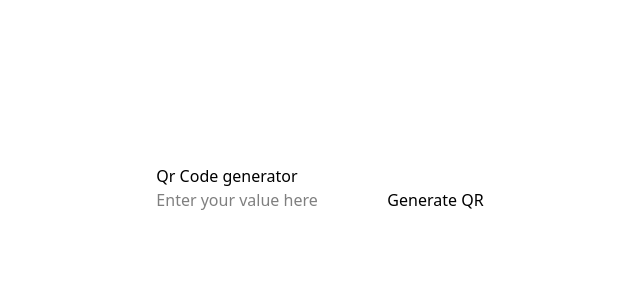
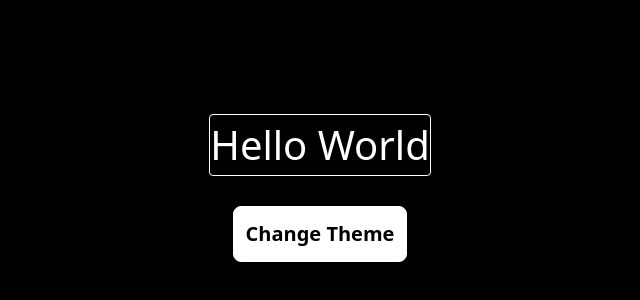
Before and after one commit to ChinuD/Accordian-Self, a React (Vite) app: page / in a window 1280 px wide. Shown: the part 212-512 px from the top of the page, without its empty margins (320-960 px from the left). Built offline with nearby package versions, Linux system fonts and the light colour scheme.

Commit message:
eight commit

```diff
--- a/src/App.jsx
+++ b/src/App.jsx
@@ -8,6 +8,7 @@
 import Load_More_Btn from './components/load-more-button/Load_More_Btn'
 import TreeView from './components/Tree_View'
 import QrCodeGenerator from './components/QR_Code Generator'
+import LightDarkMode from './components/Light_Dark Mode/LightDarkMode'
 
 function App() {
   const [count, setCount] = useState(0)
@@ -20,7 +21,8 @@
       {/* <Image_Slider url={'https://picsum.photos/v2/list?page=1&limit=10'}  /> */}
       {/* <Load_More_Btn/> */}
       {/* <TreeView menus={menus}/> */}
-      <QrCodeGenerator/>
+      {/* <QrCodeGenerator/> */}
+      <LightDarkMode/>
 
     </div >
   )
--- /dev/null
+++ b/src/components/Light_Dark Mode/LightDarkMode.jsx
@@ -0,0 +1,26 @@
+import React from 'react'
+import useLocalStorage from './useLocalStorage'
+import './theme.css'
+
+
+function LightDarkMode() {
+
+    const [theme,setTheme] = useLocalStorage('theme',"dark")
+
+    function handleToggleTheme(){
+        setTheme(theme === 'light' ? 'dark' : 'light')
+    }
+
+    console.log(theme)
+
+  return (
+    <div className='light-dark-mode w-screen' data-theme={theme}>
+      <div className="container">
+        <p className='border text-center mb-2 rounded-sm w-max'>Hello World</p>
+        <button onClick={handleToggleTheme} className='border p-2 rounded-md w-max'>Change Theme</button>
+      </div>
+    </div>
+  )
+}
+
+export default LightDarkMode
--- /dev/null
+++ b/src/components/Light_Dark Mode/theme.css
@@ -0,0 +1,46 @@
+:root {
+    --background: #ffffff;
+    --text-primary: #000;
+    --button-bg: #000;
+    --button-text: #ffffff;
+  }
+
+  [data-theme="dark"] {
+    --background: #000000;
+    --text-primary: #fff;
+    --button-bg: #fff;
+    --button-text: #000;
+  }
+  .light-dark-mode {
+    background-color: var(--background);
+    height: 100vh;
+    display: flex;
+    flex-direction: column;
+    justify-content: center;
+    font-size: 20px;
+    transition: all 0.5s;
+  }
+
+  .light-dark-mode .container {
+    display: flex;
+    justify-content: center;
+    align-items: center;
+    flex-direction: column;
+    gap: 30px;
+  }
+
+  .light-dark-mode .container p {
+    color: var(--text-primary);
+    font-size: 40px;
+    margin: 0px;
+  }
+
+  .light-dark-mode .container button {
+    background-color: var(--button-bg);
+    border: 1px solid var(--button-bg);
+    color: var(--button-text);
+    padding: 12px;
+    border-radius: 8px;
+    font-weight: 600;
+    cursor: pointer;
+  }
--- /dev/null
+++ b/src/components/Light_Dark Mode/useLocalStorage.jsx
@@ -0,0 +1,28 @@
+import React, { useEffect, useState } from 'react'
+
+function UseLocalStorage(key,defaultValue) {
+
+    const [value,setValue] = useState(()=>{
+        let currentValue;
+
+        try{
+            currentValue = JSON.parse(localStorage.getItem(key) || String(defaultValue))
+
+        }catch(error){
+            console.log(error)
+            currentValue = defaultValue
+        }
+
+        return currentValue
+    })
+
+    useEffect(()=>{
+
+        localStorage.setItem(key, JSON.stringify(value))
+
+    },[key,value])
+
+    return [value,setValue]
+}
+
+export default UseLocalStorage
```
